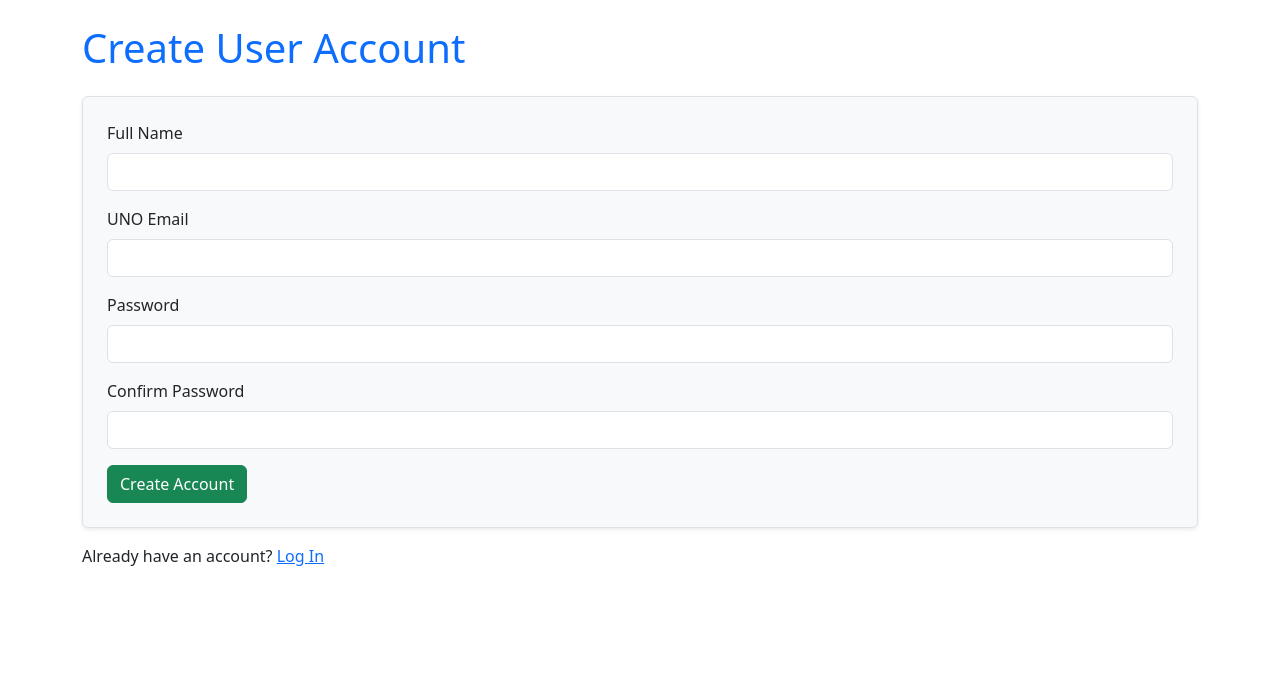
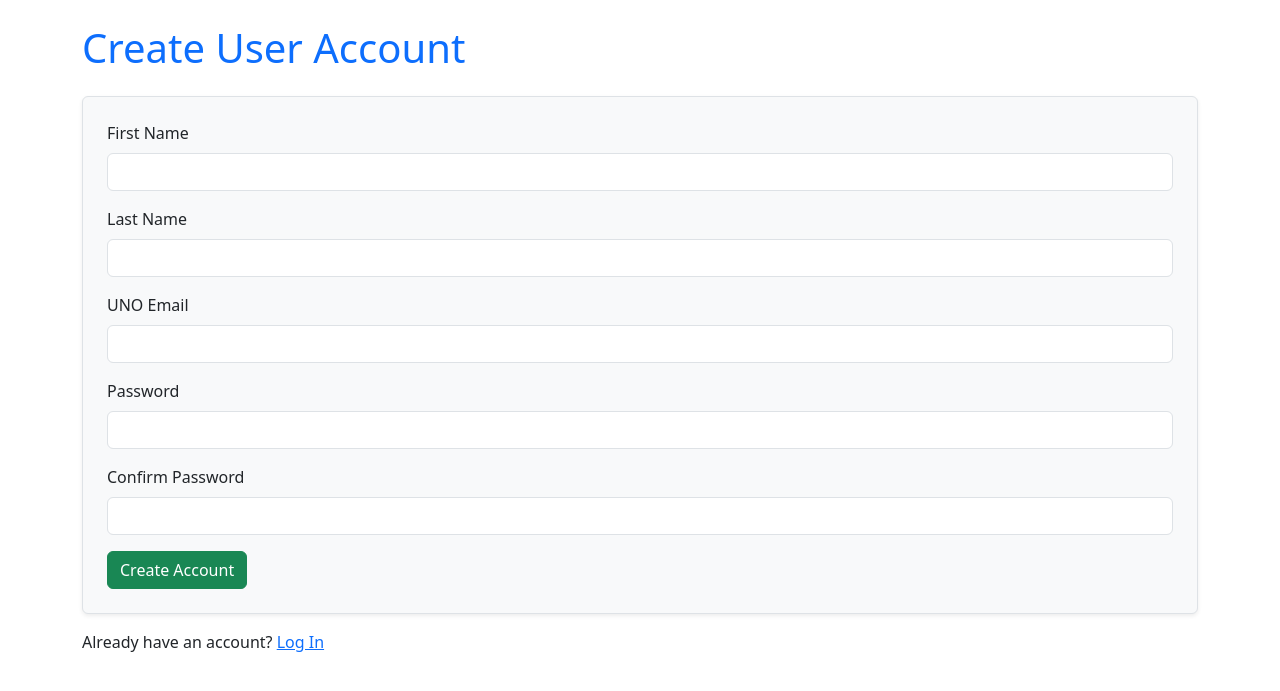
Before and after one commit to JoeyCouncill/Comhluadar, a Django app: page /create_account/ in a window 1280 px wide. Shown: the top 691 px of the page. Run offline with Django 5.2, Linux system fonts and the light colour scheme; some libraries are stand-ins or nearby versions.

Commit message:
add first/last name field

```diff
--- a/accounts_app/templates/create_account.html
+++ b/accounts_app/templates/create_account.html
@@ -23,11 +23,22 @@
     {% endif %}
 
     <div class="mb-3">
-      <label for="name" class="form-label">Full Name</label>
+      <label for="firstName" class="form-label">First Name</label>
       <input
         type="text"
-        id="name"
-        name="name"
+        id="firstName"
+        name="firstName"
+        class="form-control"
+        required
+      />
+    </div>
+
+    <div class="mb-3">
+      <label for="lastName" class="form-label">Last Name</label>
+      <input
+        type="text"
+        id="lastName"
+        name="lastName"
         class="form-control"
         required
       />
--- a/accounts_app/views.py
+++ b/accounts_app/views.py
@@ -40,15 +40,18 @@ def user_login(request):
 @login_not_required
 def create_account(request):
     if request.method == "POST":
-        name = request.POST.get("name", "").strip()
+        firstName = request.POST.get("firstName", "").strip()
+        lastName = request.POST.get("lastName", "").strip()
         email = request.POST.get("email", "").strip().lower()
         password1 = request.POST.get("password1", "")
         password2 = request.POST.get("password2", "")
 
         errors = []
 
-        if not name:
-             errors.append("Please enter your full name.")
+        if not firstName:
+             errors.append("Please enter your first name.")
+        if not lastName:
+                     errors.append("Please enter your last name.")
         try:
              validate_email(email)
         except ValidationError:
@@ -59,7 +62,7 @@ def create_account(request):
         if password1 != password2:
              errors.append("Passwords do not match.")
 
-        user = User(username=email.split('@', 1)[0], email=email, first_name=name)
+        user = User(username=email.split('@', 1)[0], email=email, first_name=firstName, last_name=lastName)
 
         try:
              validate_password(password1, user)
```
Also changed, not shown: message_app/migrations/0002_alter_message_options_and_more.py (added).
